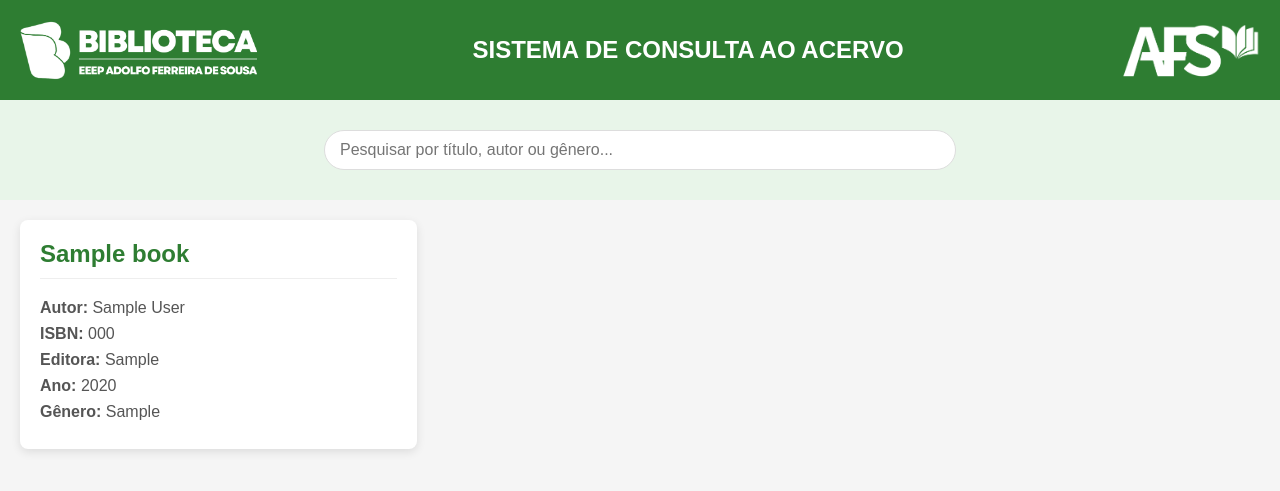
After one commit to Kauanrodrigues01/sistema-biblioteca-afs, a Django app: page /home/ in a window 1280 px wide. The commit adds this page. Shown: the top 491 px of the page. Run offline with Django 5.2, Linux system fonts and the light colour scheme; tables that the repository leaves empty hold one stand-in row (values such as "Sample post").

Commit message:
Criando a home page

```diff
--- a/app/static/css/styles.css
+++ b/app/static/css/styles.css
@@ -181,3 +181,103 @@
     .remove-btn:hover {
         background-color: #c82333;
     }
+
+    /* Estilos gerais */
+body {
+    font-family: 'Arial', sans-serif;
+    background-color: #f5f5f5;
+    margin: 0;
+    padding: 0;
+}
+
+.header {
+    background-color: #2e7d32;
+    color: white;
+    padding: 20px;
+    text-align: center;
+    display: flex;
+    justify-content: space-between;
+    align-items: center;
+}
+
+.header img {
+    height: 60px;
+}
+
+.header h1 {
+    margin: 0;
+    font-size: 1.5rem;
+}
+
+.search-bar {
+    padding: 20px;
+    background-color: #e8f5e9;
+    text-align: center;
+}
+
+.search-bar input {
+    width: 80%;
+    max-width: 600px;
+    padding: 10px 15px;
+    border: 1px solid #ddd;
+    border-radius: 20px;
+    font-size: 1rem;
+}
+
+/* Grid de livros */
+.books-grid {
+    display: grid;
+    grid-template-columns: repeat(auto-fill, minmax(300px, 1fr));
+    gap: 25px;
+    padding: 20px;
+    max-width: 1400px;
+    margin: 0 auto;
+}
+
+.book-card {
+    background: white;
+    border-radius: 8px;
+    padding: 20px;
+    box-shadow: 0 3px 10px rgba(0,0,0,0.1);
+    transition: transform 0.3s ease;
+}
+
+.book-card:hover {
+    transform: translateY(-5px);
+    box-shadow: 0 5px 15px rgba(0,0,0,0.2);
+}
+
+.book-card h2 {
+    color: #2e7d32;
+    margin-top: 0;
+    border-bottom: 1px solid #eee;
+    padding-bottom: 10px;
+}
+
+.book-card p {
+    margin: 8px 0;
+    color: #555;
+}
+
+.no-books {
+    grid-column: 1 / -1;
+    text-align: center;
+    padding: 40px;
+    color: #666;
+}
+
+/* Responsividade */
+@media (max-width: 768px) {
+    .header {
+        flex-direction: column;
+    }
+
+    .header img {
+        height: 40px;
+        margin-bottom: 10px;
+    }
+
+    .books-grid {
+        grid-template-columns: 1fr;
+    }
+}
--- /dev/null
+++ b/books/templates/books/home.html
@@ -0,0 +1,31 @@
+{% extends "books/base.html" %}
+{% load static %}
+
+{% block content %}
+<div class="header">
+    <img src="{% static 'images/logo_biblioteca.png' %}" alt="Logo Biblioteca">
+    <h1>SISTEMA DE CONSULTA AO ACERVO</h1>
+    <img src="{% static 'images/logo_escola.png' %}" alt="Logo Escola">
+</div>
+
+<div class="search-bar">
+    <input type="text" placeholder="Pesquisar por título, autor ou gênero...">
+</div>
+
+<div class="books-grid">
+    {% for book in books %}
+    <div class="book-card">
+        <h2>{{ book.title }}</h2>
+        <p><strong>Autor:</strong> {{ book.author|default:"Não informado" }}</p>
+        <p><strong>ISBN:</strong> {{ book.isbn }}</p>
+        <p><strong>Editora:</strong> {{ book.publisher|default:"Não informada" }}</p>
+        <p><strong>Ano:</strong> {{ book.year|default:"Não informado" }}</p>
+        <p><strong>Gênero:</strong> {{ book.genre|default:"Não informado" }}</p>
+    </div>
+    {% empty %}
+    <div class="no-books">
+        Nenhum livro disponível no momento.
+    </div>
+    {% endfor %}
+</div>
+{% endblock %}
--- a/books/urls.py
+++ b/books/urls.py
@@ -1,9 +1,10 @@
 from django.urls import path
-from .views import login_view, create_loan, list_loan, logout, delete_loan
+from .views import login_view, create_loan, list_loan, logout, delete_loan, home
 
 
 
 urlpatterns = [
+     path('home/', home, name='home'),
     path('login/', login_view, name='login'),
     path('logout/', logout, name='logout'),
     path('emprestimos/criar/', create_loan, name='create_loan'),
--- a/books/views.py
+++ b/books/views.py
@@ -11,7 +11,9 @@ from django.utils import timezone
 from django.shortcuts import render
 from .models import Book
 
-
+def home(request):
+    livros = Book.objects.filter(available=True).order_by('title')
+    return render(request, 'books/home.html', {'books': livros})
 
 
 def login_view(request):
```
